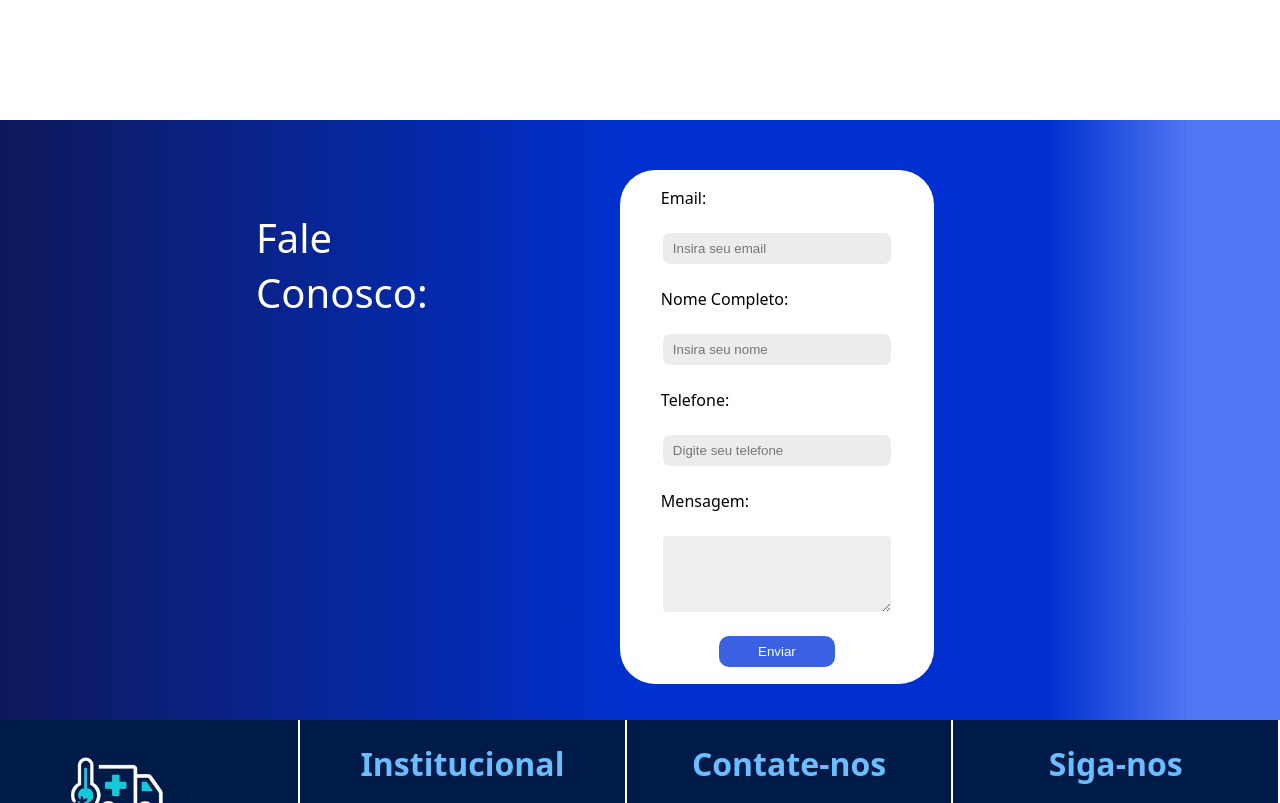
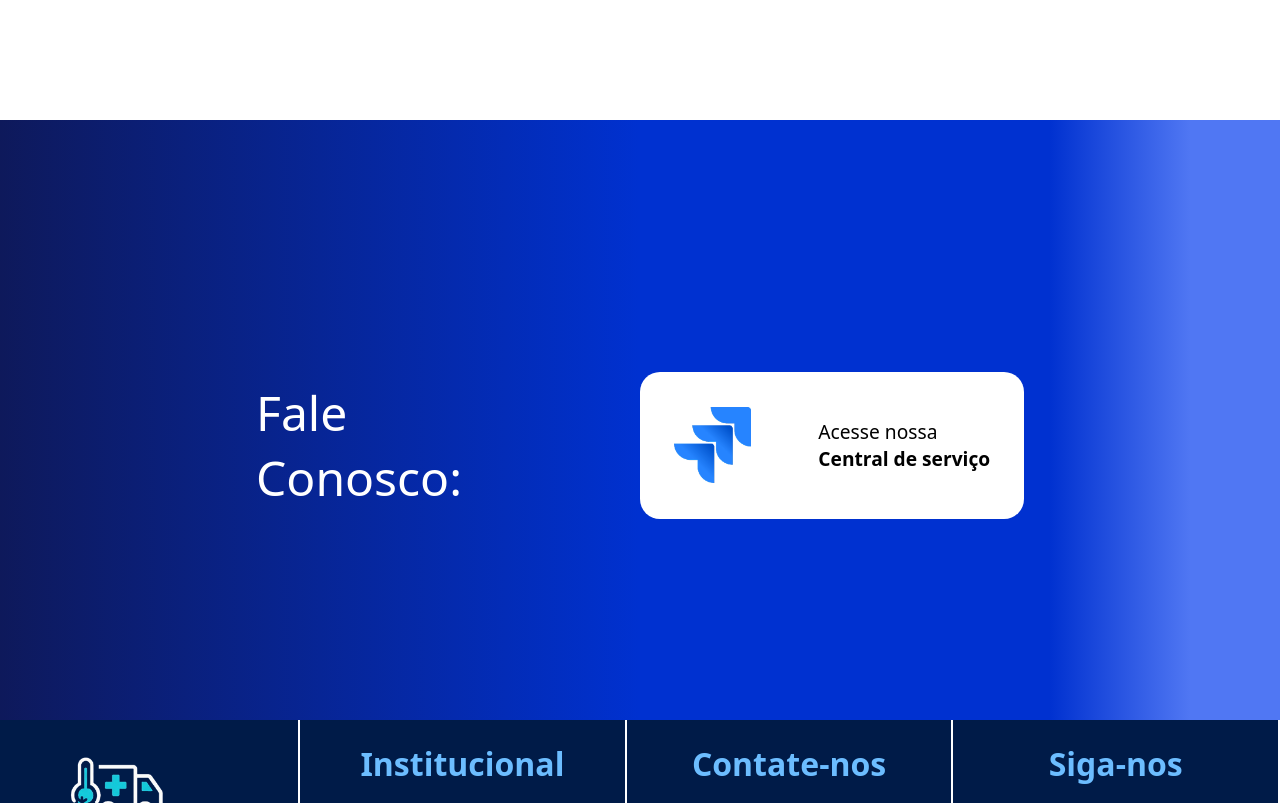
Before and after one commit to Project-MediWay/projeto-mediway-sprint2, a website: page Aplicação Web/mediway/public/siteInstitucional.html in a window 1280 px wide. Shown: the part 5480-6283 px from the top of the page. Drawn offline with Linux system fonts and the light colour scheme.

Commit message:
Link e estilização do jira adicionados

```diff
--- a/Aplicação Web/mediway/public/siteInstitucional.html
+++ b/Aplicação Web/mediway/public/siteInstitucional.html
@@ -227,21 +227,7 @@
                 <div class="txt-fale">
                     <p>Fale <br>Conosco:</p>
                 </div>
-                <div class="box-fale-tudo">
-
-                    <div class="box-fale">
-                        <span> Email:</span> <br>
-                        <input type="text" id="input_email" placeholder="Insira seu email"> <br>
-                        <span> Nome Completo:</span> <br>
-                        <input type="text" id="input_nome" placeholder="Insira seu nome"> <br>
-                        <span>Telefone:</span> <br>
-                        <input type="number" id="input_telefone" placeholder="Digite seu telefone"> <br>
-                        <span>Mensagem:</span> <br>
-                        <textarea id="input_mensagem" placeholder=" Digite sua Mensagem"> </textarea><br>
-                        <button onclick="envio()"> Enviar</button>
-                        <div id="div_mensagem"></div>
-                    </div>
-                </div>
+                <div class="box-fale-tudo"><img src="assets/imagens/JIRA.png" alt="JIRA"><p>Acesse nossa<br> <b><a href="https://mediwayteste.atlassian.net/servicedesk/customer/portals">Central de serviço</a></b></p></div>
             </div>
         </div>
     </div>
@@ -271,7 +257,7 @@
                         <div class="container-icons-text">
                             <div>
                                 <img src="./assets/imagens/tel.png" alt="">
-                                <p>  (11) 99986-0432</p>
+                                <p>(11) 99986-0432</p>
                             </div>
                         </div>
                     </div>
--- a/Aplicação Web/mediway/public/styles/site.css
+++ b/Aplicação Web/mediway/public/styles/site.css
@@ -562,8 +562,8 @@ a {
 
 .back-faleConosco {
     display: flex;
-
     flex-direction: column;
+    justify-content: center;
     align-items: center;
     background: #0E195B;
     background: linear-gradient(90deg, rgba(14, 25, 91, 1) 0%, rgba(0, 49, 208, 1) 50%, rgba(0, 49, 208, 1) 82%, rgba(80, 119, 243, 1) 93%, rgba(80, 119, 243, 1) 98%);
@@ -574,13 +574,14 @@ a {
 .conteudo-fale {
     /* background-color: red; */
     display: flex;
-    justify-content: space-evenly;
-    align-items: flex-start;
+    justify-content: space-between;
+    align-items: center;
     width: 60%;
     margin-top: 50px;
 }
 
 .txt-fale {
+    /* background-color: gray; */
     text-align: left;
     color: white;
     width: 50%;
@@ -588,67 +589,26 @@ a {
 
 .txt-fale p {
     font-weight: 500;
-    font-size: 2.5em;
+    font-size: 3em;
 }
 
 .box-fale-tudo {
     display: flex;
     align-items: center;
-    justify-content: center;
-    padding: 17px 12px;
-    border-radius: 35px;
+    justify-content: space-around;
+    border-radius: 20px;
     background-color: #FFFFFF;
-    width: 43%;
-    height: 100%;
-    margin-right: 90px;
-    /* opacity: 0.79; */
+    width: 50%;
+    height: 65%;
 }
 
-.box-fale{
-    /* background-color: red; */
-    display: flex;
-    align-items: flex-start;
-    flex-direction: column;
-    width: 80%;
-
+.box-fale-tudo img{
+    /* background-color: #001B48; */
+    width: 20%;
 }
 
-.box-fale input {
-    align-self: flex-start;
-    border-radius: 9px;
-    width: 100%;
-    height: 35px;
-    padding: 2px 10px;
-    border: 2px solid white ;
-    background-color: rgba(128, 128, 128, 0.151);
-}
-
-/* .box-fale #input_mensagem{
-
-} */
-
-.box-fale textarea{
-    font-family: system-ui, -apple-system, BlinkMacSystemFont, 'Segoe UI', Roboto, Oxygen, Ubuntu, Cantarell, 'Open Sans', 'Helvetica Neue', sans-serif;
-    border-radius: 6px;
-    width: 100%;
-    height: 80px;
-    border: 2px solid white ;
-    background-color: rgb(238, 238, 238);
-}
-
-.box-fale span {
-    font-size: 1em;
-}
-
-.box-fale button {
-    border: none;
-    display: flex;
-    justify-content: center;
-    background-color: #3961E1;
-    color: white;
-    padding: 8px 39px;
-    border-radius: 10px;
-    align-self: center;
+.box-fale-tudo p{
+    font-size: 1.2em;
 }
 
 .footer {
```
Also changed, not shown: Aplicação Web/mediway/public/assets/imagens/JIRA.png (added).
